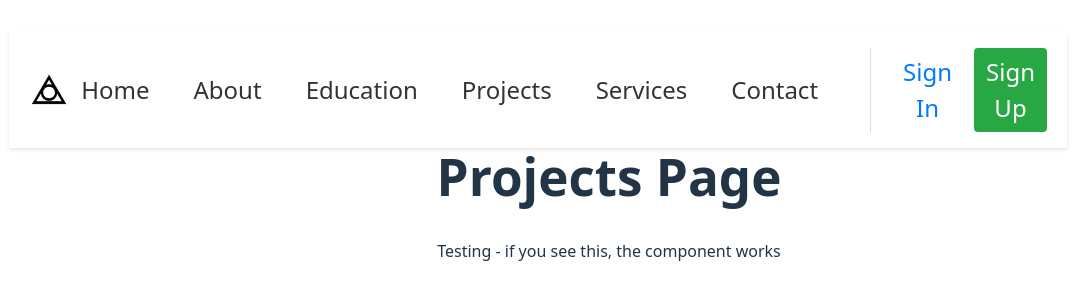
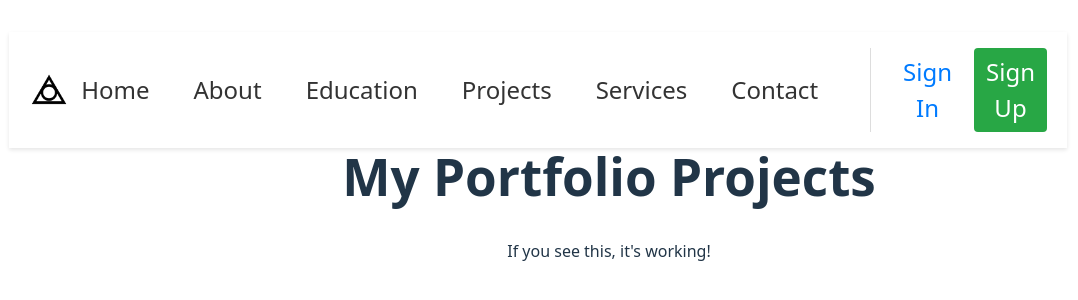
Before and after one commit to Nooom01/COMP229_Assignmnet_3, a React (Vite) app: page /projects in a window 1280 px wide. Shown: the top 300 px of the page, without its empty margins (31-1109 px from the left). Built offline with nearby package versions, Linux system fonts and the light colour scheme.

Commit message:
Change project to portfolio

```diff
--- a/MainRouter.jsx
+++ b/MainRouter.jsx
@@ -4,7 +4,7 @@ import Home from './src/Home'
 import About from './src/about'
 import Contact from './src/contact'
 import Education from './src/education'
-import Project from './src/project'
+import Portfolio from './src/portfolio'
 import Services from './src/services'
 import SignUp from './src/signup'
 import SignIn from './src/signin'
@@ -19,7 +19,7 @@ export default function MainRouter() {
         <Route index element={<Home />} />
         <Route path="about" element={<About />} />
         <Route path="education" element={<Education />} />
-        <Route path="projects" element={<Project />} />
+        <Route path="projects" element={<Portfolio />} />
         <Route path="services" element={<Services />} />
         <Route path="contact" element={<Contact />} />
         <Route path="signup" element={<SignUp />} />
--- /dev/null
+++ b/src/portfolio.jsx
@@ -0,0 +1,8 @@
+export default function Portfolio() {
+  return (
+    <div>
+      <h1>My Portfolio Projects</h1>
+      <p>If you see this, it's working!</p>
+    </div>
+  );
+}
--- a/src/project.jsx
+++ /dev/null
@@ -1,9 +0,0 @@
-export default function Project() {
-  console.log("Project component is rendering");
-  return (
-    <div>
-      <h1>Projects Page</h1>
-      <p>Testing - if you see this, the component works</p>
-    </div>
-  );
-}
```
